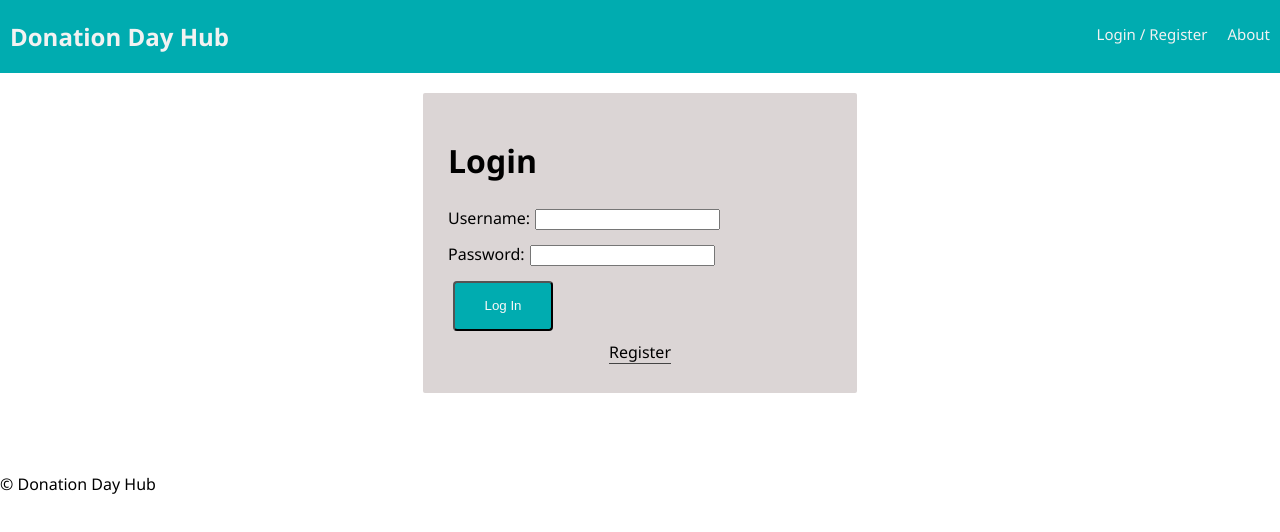
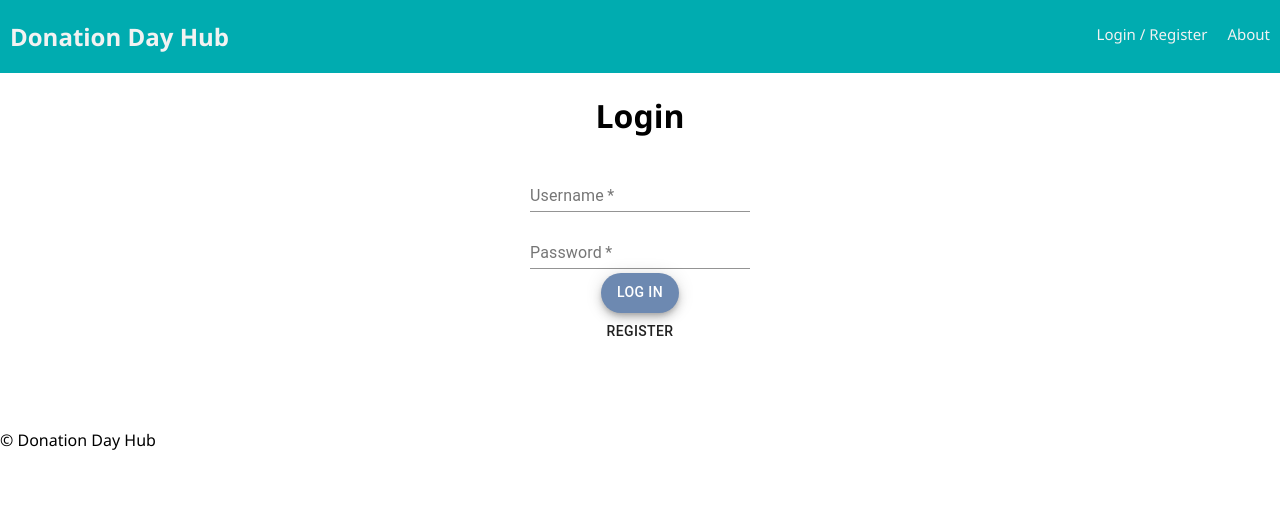
Before and after one commit to crimsonhawk47/donation-day-hub, a React app: page /#/info in a window 1280 px wide. Built offline with nearby package versions, Linux system fonts and the light colour scheme; no server answers.

Commit message:
changed register and login buttons to material ui

```diff
--- a/src/components/App/App.css
+++ b/src/components/App/App.css
@@ -9,12 +9,12 @@ body {
 }
 
 .log-in-form {
-    background-color: #dbd5d5;
-    width: 30%;
-    height: 250px;
-    margin: 20px auto;
-    padding: 25px;
-    border-radius: 2px;
+    width: auto;
+    text-align: center;
+    /* height: 250px; */
+    /* margin: 20px auto; */
+    /* padding: 25px; */
+    /* border-radius: 2px; */
 }
 
 .register-form {
@@ -29,13 +29,14 @@ input {
 }
 
 .log-in, .log-out, .register {
-  background-color: #00acb0;
+  background-color: #6d89b1;
   border-radius: 4px;
   color: #f8f8f8;
   min-height: 50px;
   min-width: 100px;
   outline:0;
   cursor: pointer;
+  font-size: medium;
 }
 
 .log-in:hover, .log-out:hover, .register:hover {
--- a/src/components/LoginPage/LoginPage.js
+++ b/src/components/LoginPage/LoginPage.js
@@ -1,5 +1,27 @@
 import React, { Component } from 'react';
 import { connect } from 'react-redux';
+import Button from '@material-ui/core/Button';
+import TextField from '@material-ui/core/TextField';
+import { ThemeProvider, createMuiTheme } from '@material-ui/core/styles';
+import { blue } from '@material-ui/core/colors';
+import Fab from '@material-ui/core/Fab';
+
+const theme = createMuiTheme({
+  palette: {
+    primary: {
+      main: '#283748',
+    },
+    secondary: {
+      main: '#6d89b1'
+    },
+    tertiary: {
+      main: '#808281'
+    },
+    quaternary: {
+      main: '#f6f6f6'
+    }
+  }
+})
 
 class LoginPage extends Component {
   state = {
@@ -32,9 +54,9 @@ class LoginPage extends Component {
 
   render() {
     return (
-      <div
-      className="log-in-form"
-      >
+      <ThemeProvider theme={theme}>
+
+        <div className="log-in-form">
           {this.props.errors.loginMessage && (
             <h2
               className="alert"
@@ -47,10 +69,11 @@ class LoginPage extends Component {
             <h1>Login</h1>
             <div>
               <label htmlFor="username">
-              Username:
-              <input
-                type="text"
-                name="username"
+                <TextField
+                  required
+                  id="standard-required"
+                  label="Username"
+                  margin="dense"
                   value={this.state.username}
                   onChange={this.handleInputChangeFor('username')}
                 />
@@ -58,34 +81,44 @@ class LoginPage extends Component {
             </div>
             <div>
               <label htmlFor="password">
-              Password:
-              <input
+                <TextField
+                  required
+                  id="standard-password-input"
+                  label="Password"
                   type="password"
-                name="password"
+                  autoComplete="current-password"
+                  margin="dense"
                   value={this.state.password}
                   onChange={this.handleInputChangeFor('password')}
                 />
               </label>
             </div>
             <div>
-            <input
+              <Fab
+                variant="extended"
+                size="medium"
+                color="secondary"
+                aria-label="Add"
                 className="log-in"
                 type="submit"
                 name="submit"
-              value="Log In"
-            />
+                value="LOG IN"
+              >
+                LOG IN
+              </Fab>
             </div>
           </form>
           <center>
-          <button
+            <Button
               type="button"
               className="link-button"
-            onClick={() => {this.props.dispatch({type: 'SET_TO_REGISTER_MODE'})}}
+              onClick={() => { this.props.dispatch({ type: 'SET_TO_REGISTER_MODE' }) }}
             >
               Register
-          </button>
+          </Button>
           </center>
         </div>
+      </ThemeProvider>
     );
   }
 }
--- a/src/components/RegisterPage/RegisterPage.js
+++ b/src/components/RegisterPage/RegisterPage.js
@@ -4,14 +4,22 @@ import Button from '@material-ui/core/Button';
 import TextField from '@material-ui/core/TextField';
 import { ThemeProvider, createMuiTheme } from '@material-ui/core/styles';
 import { blue } from '@material-ui/core/colors';
+import Fab from '@material-ui/core/Fab';
 
 const theme = createMuiTheme({
   palette: {
-    primary: blue,
-    // '#283748',
-    // secondary: '#6d89b1',
-    // tertiary: '#808281',
-    // quaternary: '#f6f6f6'
+    primary: {
+      main: '#283748',
+    },
+    secondary: {
+      main: '#6d89b1'
+    },
+    tertiary: {
+      main: '#808281'
+    },
+    quaternary: {
+      main: '#f6f6f6'
+    }
   }
 })
 
@@ -78,7 +86,7 @@ class RegisterPage extends Component {
             onSubmit={this.registerUser}
             className="register-form
           ">
-            <h1>Register User</h1>
+            <h1>Register</h1>
             <div>
               <label htmlFor="username">
                 <TextField
@@ -203,12 +211,18 @@ class RegisterPage extends Component {
               </label>
             </div>
             <div>
-              <input
+              <Fab
+                variant="extended"
+                size="medium"
+                color="secondary"
+                aria-label="Add"
                 className="register"
                 type="submit"
                 name="submit"
                 value="REGISTER"
-              />
+              >
+                REGISTER
+              </Fab>
             </div>
           </form>
           <center>
```
Lines whose indentation alone changed are shown as unchanged.
